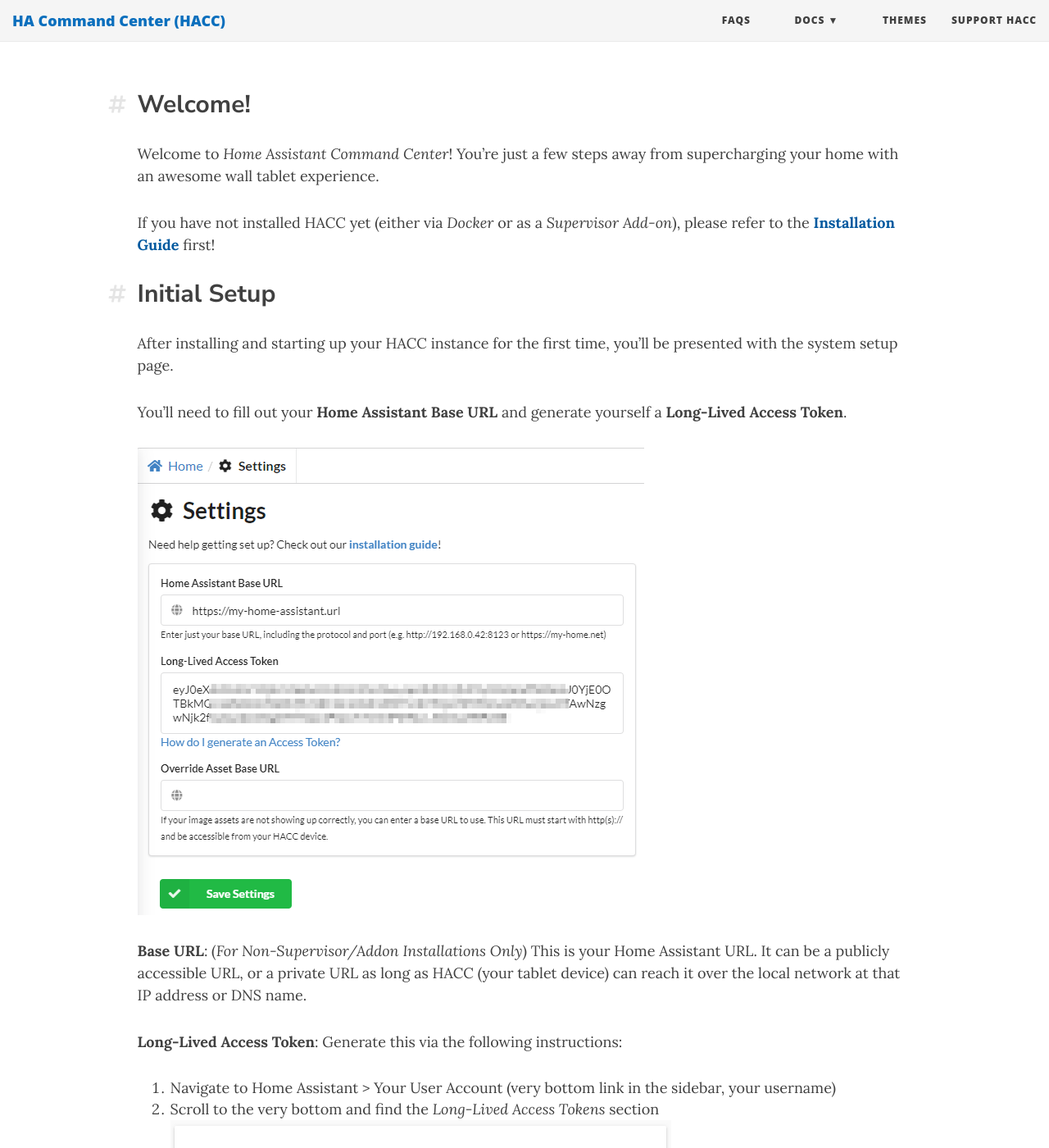
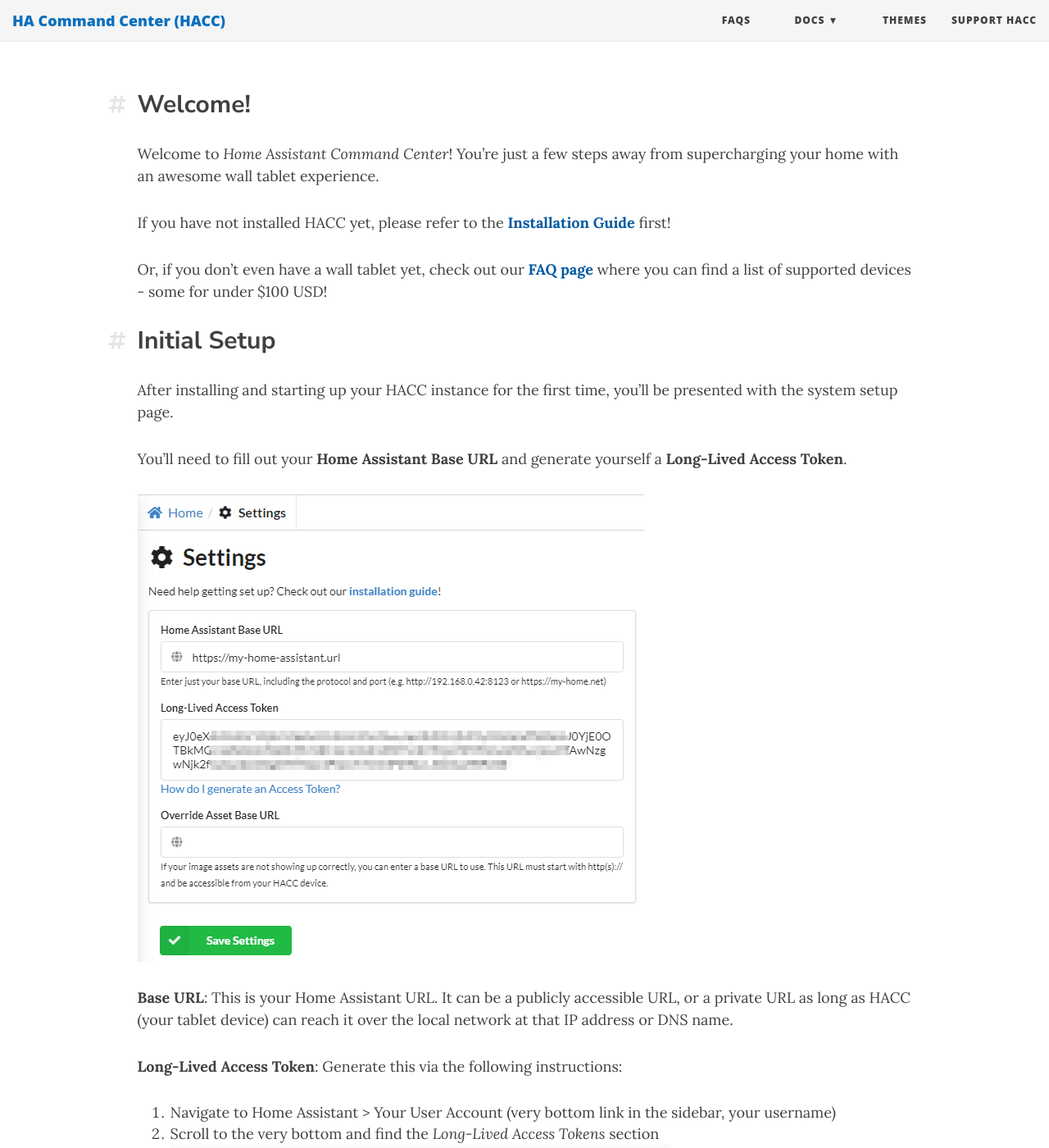
Before and after one commit to qJake/hacc.dev, a Jekyll site: the page built from usage.md, in a window 1280 px wide and 1400 px high, scrolled down 588 px. Shown: the whole window at 82% size. Built offline with Jekyll 4.4.1, drawn with Linux system fonts in a browser that asks for light colours; nearby versions of some CDN libraries; some of the changed text lies outside the part shown.

Commit message:
Usage page updates

```diff
--- a/usage.md
+++ b/usage.md
@@ -8,7 +8,9 @@
 
 Welcome to *Home Assistant Command Center*! You're just a few steps away from supercharging your home with an awesome wall tablet experience.
 
-If you have not installed HACC yet (either via *Docker* or as a *Supervisor Add-on*), please refer to the **[Installation Guide](/install)** first!
+If you have not installed HACC yet, please refer to the **[Installation Guide](/install)** first!
+
+Or, if you don't even have a wall tablet yet, check out our **[FAQ page](/faqs)** where you can find a list of supported devices - some for under $100 USD!
 
 ## Initial Setup
 
@@ -18,7 +20,7 @@
 
 ![system-setup](/img/setup.png)
 
-**Base URL**: (*For Non-Supervisor/Addon Installations Only*) This is your Home Assistant URL. It can be a publicly accessible URL, or a private URL as long as HACC (your tablet device) can reach it over the local network at that IP address or DNS name.
+**Base URL**: This is your Home Assistant URL. It can be a publicly accessible URL, or a private URL as long as HACC (your tablet device) can reach it over the local network at that IP address or DNS name.
 
 **Long-Lived Access Token**: Generate this via the following instructions:
 1. Navigate to Home Assistant > Your User Account (very bottom link in the sidebar, your username)
@@ -37,7 +39,7 @@
 
 Pages are a way to group related tiles, and are exactly what the name implies &ndash; different web pages that you can navigate between.
 
-When you first load HACC, or you upgrade HACC from a previous version that did not support Pages, HACC automatically generates a "Default" first page for you.
+When you first load HACC, or you upgrade HACC from a previous version that did not support pages, HACC automatically generates a "Default" first page for you.
 
 ![pages 1](/img/guide-1.png)
 
@@ -78,6 +80,12 @@
 
 With the introduction of pages, each page can have totally different layout and tile settings, so you can use one HACC instance for multiple different tablet devices!
 
+<div class="alert alert-info" role="alert">
+    <p><b>Not sure what resolution your device is?</b></p>
+    <p>No problem. Add a Navigation tile, and set the type to ***debug***. When you click the tile on your tablet, it will pop up some debugging information about the tablet that you can take a picture or screenshot of, to help you set your layout options correctly.</p>
+</div>
+
+
 ![layout](/img/layout.png)
 
 | Setting                      | Description   |
@@ -102,7 +110,14 @@
 
 (In the example above, replace *100* with your tile size and *6* with your tile spacing.)
 
-Play around with the values until you find something that works for you and your tablet device!
+Another example - if my device has a resolution of 728x1134, then I can choose slightly larger tile sizes.
+
+* **5** &times; (134 + 6) + 6 = 706
+* **8** &times; (134 + 6) + 6 = 1126
+
+With this example, the dashboard width doesn't match the device exactly. Don't worry, HACC will auto-center the dashboard UI for you.
+
+In the end, just play around with the values until you find something that works for you and your tablet device!
 
 <div class="alert alert-warning" role="alert">
     <p><b>Set your Layout Settings First!</b></p>
@@ -159,13 +174,13 @@
 | Camera   | `camera` | Displays a camera feed. |
 | Scene    | `scene` | Activates a scene. |
 | Media    | `media_player` | Displays the media image preview, and optionally, overlays the device name and media title. |
-| Calendar | `calendar` | Displays upcoming events. Only supports Google Calendar at this time. (*Note: Not supported in Supervisor Add-on mode due to API limitations.*) |
+| Calendar | `calendar` | Displays upcoming events. Only supports Google Calendar at this time. |
 
 #### Utility Tiles
 
 | Tile Name | Description |
 |---|---|
-| Navigation | Allows navigation between pages, and refreshing of the current page. |
+| Navigation | Allows navigation between pages, and refreshing of the current page. Also contains a debug mode for help with device settings and compatibility. |
 | Blank      | A spacer tile. Does not render anything, but can push other tiles down (or over) since the layout engine does not allow for arbitrary vertical space between tiles. |
 | Label      | A tile that renders plain text. Useful for "title tiles". Use the custom CSS property box to change the font, color, size, or other attributes of the text. |
 | Date       | Displays the current date and time. Date and time formatting can be customized / localized, and a timezone can be selected. |
```
